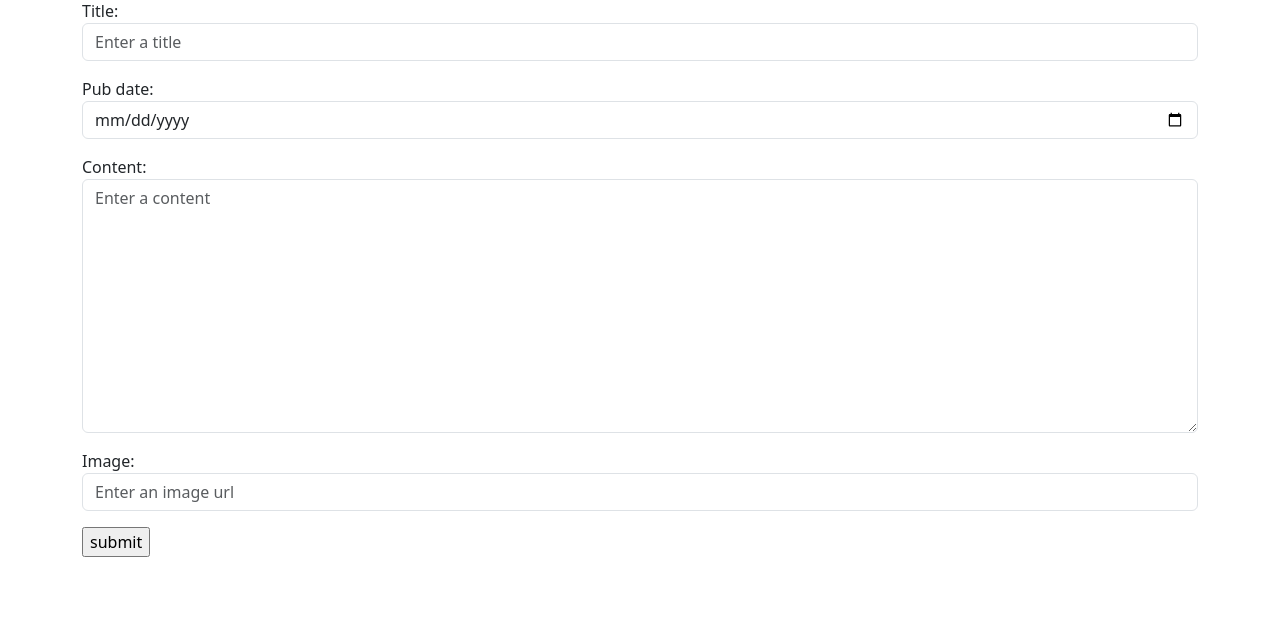
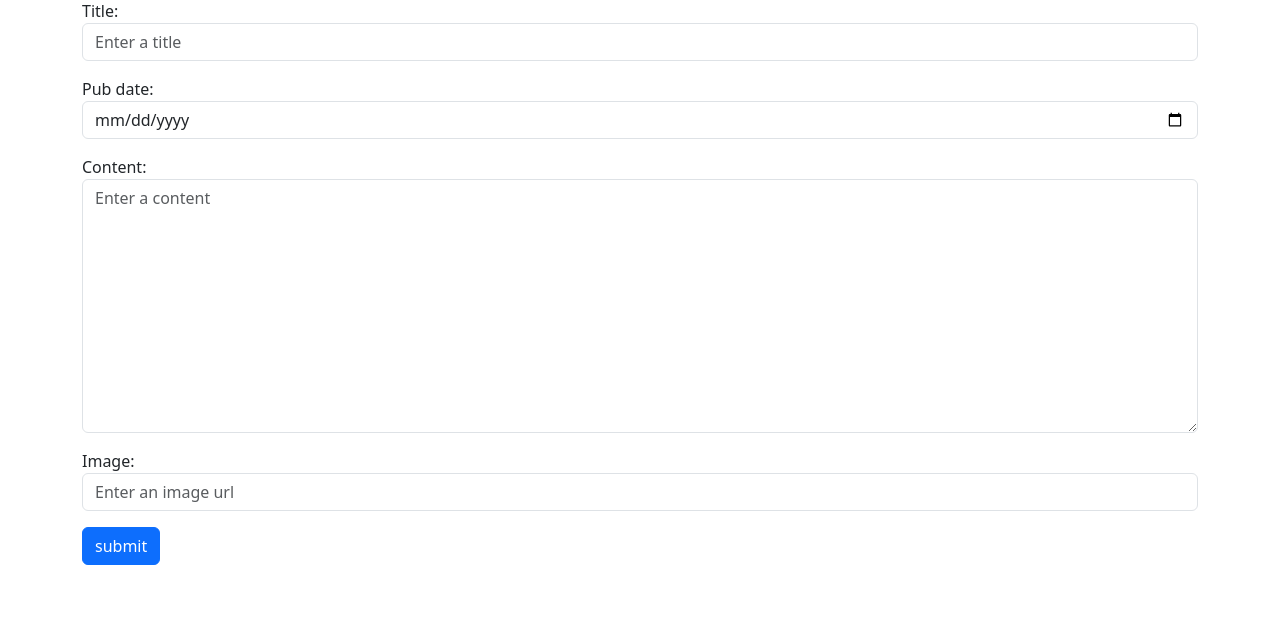
Before and after one commit to Sahar-Kavousi/she_codes_news, a Django app: page /news/add-story/ in a window 1280 px wide. Shown: the part 72-699 px from the top of the page. Run offline with Django 4.2, Linux system fonts and the light colour scheme; parts of the project's set-up code (start-up, migrations or seed data) failed here and were passed over; some libraries are stand-ins or nearby versions.

Commit message:
fixed the createStory button style

```diff
--- a/she_codes_news/news/templates/news/createStory.html
+++ b/she_codes_news/news/templates/news/createStory.html
@@ -4,7 +4,7 @@
     <form action="" method="post">
         {% csrf_token %}
         {{ form.as_p }}
-        <input type="submit" value="submit">
+        <input class="btn btn-primary" type="submit" value="submit">
     </form>
 
     {% endblock %}
```
